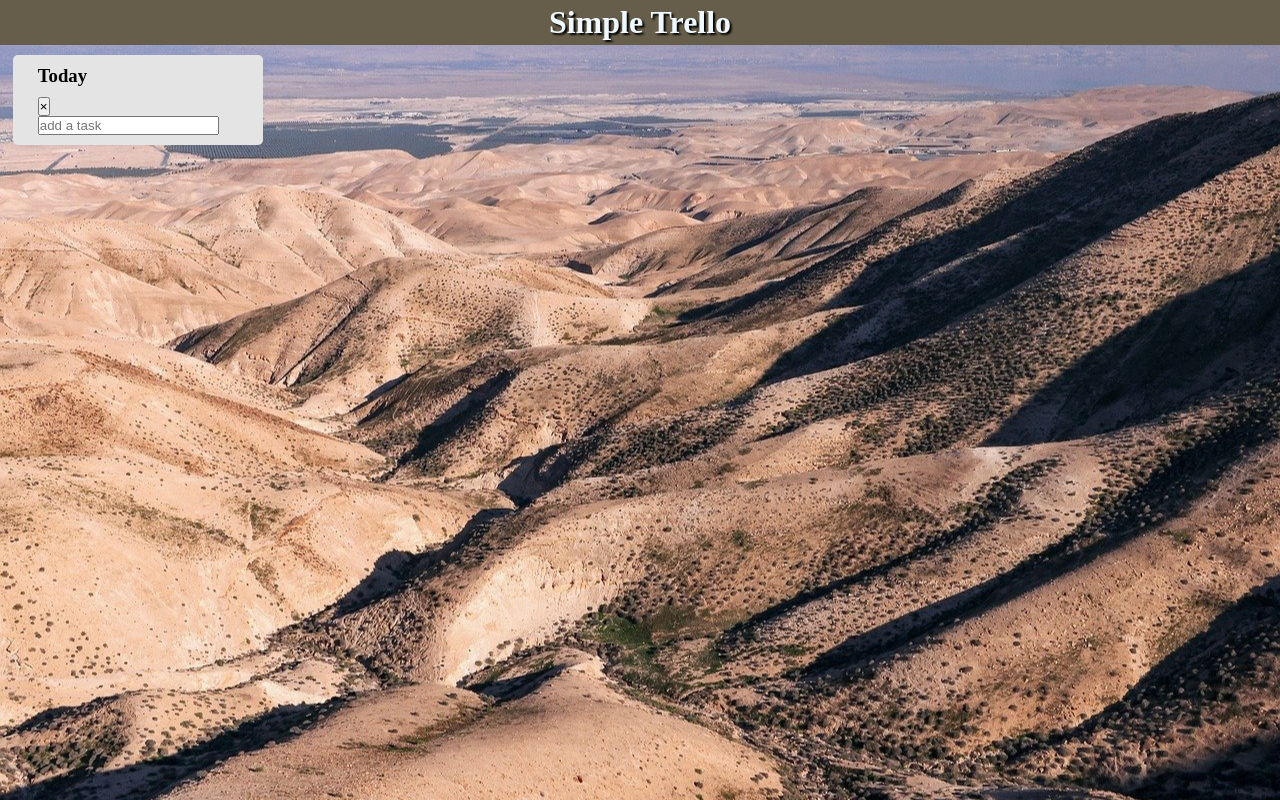
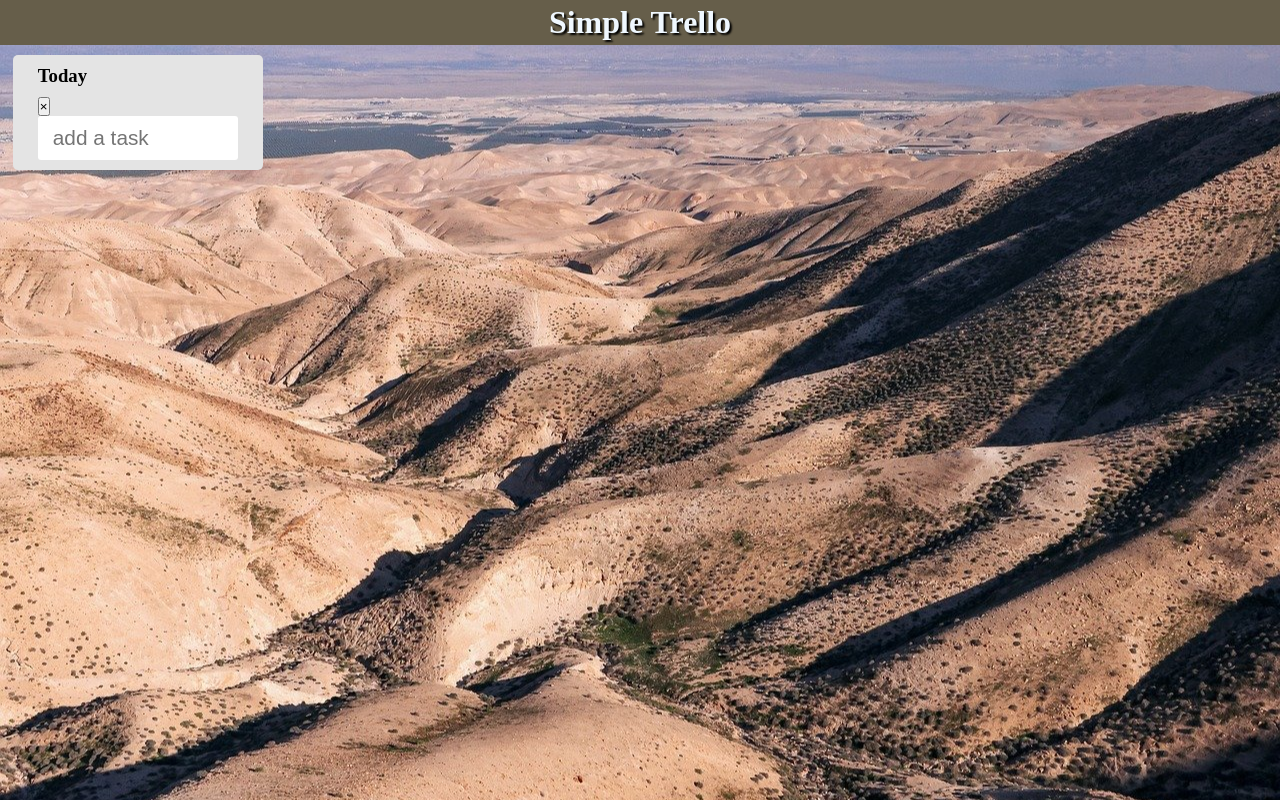
Before and after one commit to hcstnb2047/trello-clone, a React (Create React App) app: page / in a window 1280 px wide. Built offline with nearby package versions, Linux system fonts and the light colour scheme.

Commit message:
タスク並び替え完了

```diff
--- a/package.json
+++ b/package.json
@@ -8,6 +8,7 @@
     "@testing-library/react": "^16.3.0",
     "@testing-library/user-event": "^13.5.0",
     "react": "^18.2.0",
+    "react-beautiful-dnd": "^13.1.1",
     "react-dom": "^18.2.0",
     "react-scripts": "5.0.1",
     "web-vitals": "^2.1.4"
--- a/src/components/task/TaskAddInput.jsx
+++ /dev/null
@@ -1,32 +0,0 @@
-import React, { useState } from "react";
-
-export const TaskAddInput = ({ inputText, setInputText, taskList, setTaskList }) => {
-  const handleSubmit = (e) => {
-    e.preventDefault();
-    if (inputText.trim() === "") return;
-    // カード追加
-    setTaskList([...taskList, {
-      id: taskList.length + 1,
-      text: inputText,
-    }]);
-    setInputText("");
-  };
-
-  const handleChange = (e) => {
-    setInputText(e.target.value);
-  };
-
-  return (
-    <div className="task-add-input">
-      <form onSubmit={handleSubmit}>
-        <input
-          type="text"
-          placeholder="add a task"
-          className="taskAddInput"
-          value={inputText}
-          onChange={handleChange}
-        />
-      </form>
-    </div>
-  );
-};
--- a/src/components/task/TaskCard.jsx
+++ b/src/components/task/TaskCard.jsx
@@ -1,7 +1,7 @@
 import React, { useState } from "react";
 import { TaskCardTitle } from "./TaskCardTitle";
 import { TaskCardDeleteButton } from "./TaskCardDeleteButton";
-import { TaskAddInput } from "./TaskAddInput";
+import { TaskAddInput } from "./input/TaskAddInput";
 import { Tasks } from "./Tasks";
 
 export const TaskCard = () => {
--- a/src/components/task/Tasks.jsx
+++ b/src/components/task/Tasks.jsx
@@ -1,18 +1,40 @@
 import React from "react";
-import { Task } from "./input/task";
+import { Task } from "./input/Task";
+import { DragDropContext, Droppable } from "react-beautiful-dnd";
+
 export const Tasks = ({ taskList, setTaskList }) => {
+  const handleDragEnd = (result) => {
+    if (!result.destination) return;
+    const newTaskList = Array.from(taskList);
+    const [removed] = newTaskList.splice(result.source.index, 1);
+    newTaskList.splice(result.destination.index, 0, removed);
+    setTaskList(newTaskList);
+  };
+
   return (
     <div className="tasks">
+      <DragDropContext onDragEnd={handleDragEnd}>
+        <Droppable droppableId="tasks">
+          {(provided) => (
+            <div
+              ref={provided.innerRef}
+              {...provided.droppableProps}
+              className="task-list"
+            >
               {taskList.map((task, index) => (
-        <div key={index}>
                 <Task
                   key={task.id}
                   task={task}
                   taskList={taskList}
                   setTaskList={setTaskList}
+                  index={index}
                 />
+              ))}
+              {provided.placeholder}
             </div>
-      ))}
+          )}
+        </Droppable>
+      </DragDropContext>
     </div>
   );
 };
--- /dev/null
+++ b/src/components/task/input/Task.jsx
@@ -0,0 +1,34 @@
+import React from "react";
+import { Draggable } from "react-beautiful-dnd";
+
+
+export const Task = ({ task, taskList, setTaskList, index }) => {
+  const handleDelete = (taskId) => {
+    if (taskList) {
+      setTaskList(taskList.filter((t) => t.id !== taskId));
+    }
+  };
+
+  return (
+    <Draggable draggableId={task.id.toString()} index={index}>
+      {(provided) => (
+        <div
+          className="taskBox"
+          ref={provided.innerRef}
+          {...provided.draggableProps}
+          {...provided.dragHandleProps}
+        >
+          <p className="taskText">{task.text}</p>
+          <button
+            className="taskTrashButton"
+            onClick={() => {
+              handleDelete(task.id);
+            }}
+          >
+            <i className="fa-solid fa-trash"></i>
+          </button>
+        </div>
+      )}
+    </Draggable>
+  );
+};
--- a/src/components/task/input/TaskAddInput.jsx
+++ b/src/components/task/input/TaskAddInput.jsx
@@ -0,0 +1,37 @@
+import React, { useState } from "react";
+
+
+export const TaskAddInput = ({ inputText, setInputText, taskList, setTaskList }) => {
+  const handleSubmit = (e) => {
+    e.preventDefault();
+    if (inputText.trim() === "") return;
+    // カード追加
+    setTaskList([
+      ...taskList,
+      {
+        id: Date.now(),
+        draggableId: `task-${Date.now()}`,
+        text: inputText,
+      },
+    ]);
+    setInputText("");
+  };
+
+  const handleChange = (e) => {
+    setInputText(e.target.value);
+  };
+
+  return (
+    <div className="task-add-input">
+      <form onSubmit={handleSubmit}>
+        <input
+          type="text"
+          placeholder="add a task"
+          className="taskAddInput"
+          value={inputText}
+          onChange={handleChange}
+        />
+      </form>
+    </div>
+  );
+};
--- a/src/components/task/input/task.jsx
+++ /dev/null
@@ -1,23 +0,0 @@
-import React from "react";
-
-export const Task = ({ task, taskList, setTaskList }) => {
-  const handleDelete = (taskId) => {
-    if (taskList) {
-      setTaskList(taskList.filter((t) => t.id !== taskId));
-    }
-  };
-
-  return (
-    <div className="taskBox">
-      <p className="taskText">{task.text}</p>
-      <button
-        className="taskTrashButton"
-        onClick={() => {
-          handleDelete(task.id);
-        }}
-      >
-        <i className="fa-solid fa-trash"></i>
-      </button>
-    </div>
-  );
-};
--- a/src/index.css
+++ b/src/index.css
@@ -35,12 +35,13 @@ header{
 
 .taskCardTitleInputArea{
   margin-bottom: 10px;
-  width: 30px;
+  width: 100%;
   cursor: pointer;
+  white-space: nowrap;
 }
 
 .taskCardTitleInput{
-  width: 80px;
+  width: 100%;
   padding: 4px 8px;
   border-radius: 3px;
   border: none;
@@ -48,6 +49,14 @@ header{
   font-size: 16px;
 }
 
+.taskAddInput {
+  width: 100%;
+  font-size: 1.3rem;
+  padding: 10px 15px;
+  border-radius: 3px;
+  border: none;
+  outline: none;
+}
 
 .taskBox{
   display: flex;
```
Also changed, not shown: 1 other file (tests, documents, lock files or other folders). Lines whose indentation alone changed are shown as unchanged.
